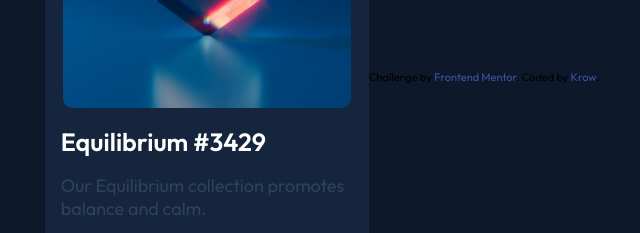
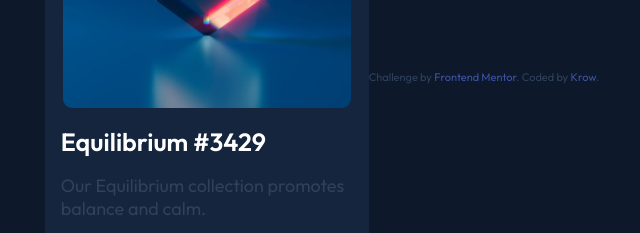
Before and after one commit to KrowKuro/front-end-challenge-2, a plain HTML site: page index.html in a window 1280 px wide. Shown: the part 323-556 px from the top of the page, 318-958 px from the left. Drawn offline with Linux system fonts and the light colour scheme.

Commit message:
Update style.css

```diff
--- a/style.css
+++ b/style.css
@@ -102,3 +102,6 @@ img[alt="Equilibrium"]{
 #imgcontainer:hover .view{
     opacity: 1;
 }
+.attribution{
+    color: hsl(215, 32%, 27%);
+}
```
